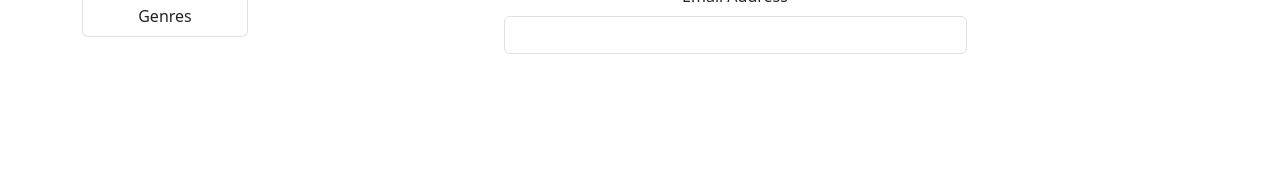
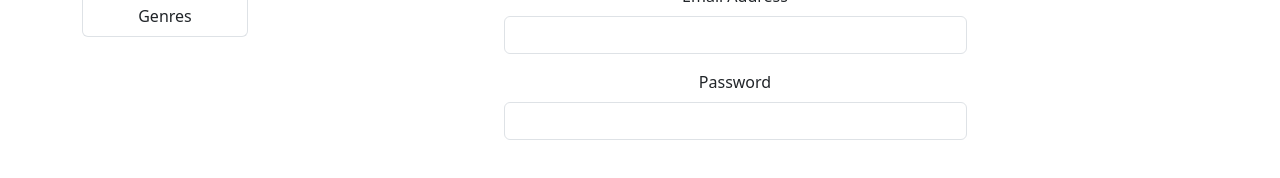
Before and after one commit to samofoke/react_go, a React (Vite) app in the folder react-go-frontend/: page /login in a window 1280 px wide. Shown: the part 176-354 px from the top of the page. Built offline with nearby package versions, Linux system fonts and the light colour scheme.

Commit message:
added another input field

```diff
--- a/react-go-frontend/src/components/auth/login/login.tsx
+++ b/react-go-frontend/src/components/auth/login/login.tsx
@@ -29,6 +29,15 @@ const Login: React.FC<EmailAnPassword> = ({ email, password }) => {
           autoComplete="email-new"
           onChange={(event: any) => setUserEmail(event.target.value)}
         />
+
+        <InputField
+          title="Password"
+          type="password"
+          className="form-control"
+          name="password"
+          autoComplete="password-new"
+          onChange={(event: any) => setUserPassword(event.target.value)}
+        />
       </form>
     </div>
   );
```
